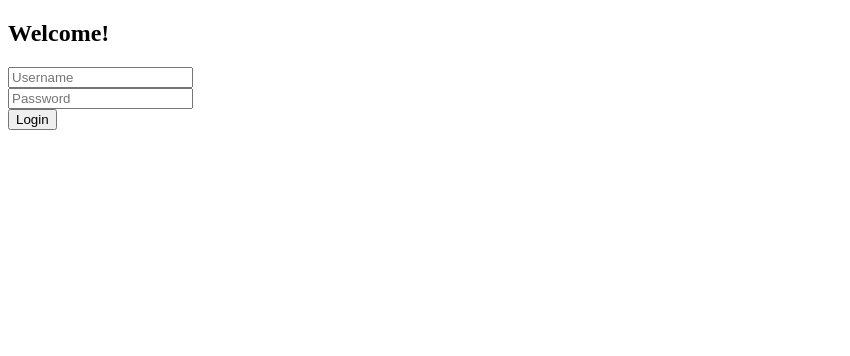
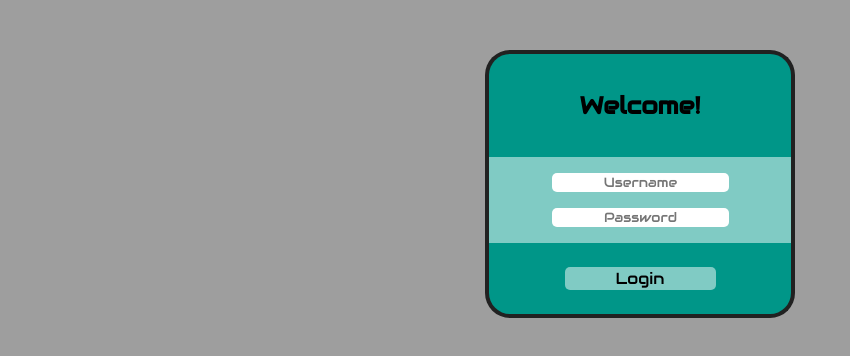
Before and after one commit to Jeremiahsvaren/login.slayer, a plain HTML site: page index.html in a window 1280 px wide. Shown: the whole page, without its empty margins (0-850 px from the left). Drawn offline with Linux system fonts and the light colour scheme.

Commit message:
Added correct stylesheet location

```diff
--- a/index.html
+++ b/index.html
@@ -5,7 +5,7 @@
 		<meta charset="utf-8">
 		<title>Login Page</title>
 		<link href='http://fonts.googleapis.com/css?family=Audiowide' rel='stylesheet' type='text/css'>
-		<link rel="stylesheet" type="text/css" href="styles.css" media="screen">
+		<link rel="stylesheet" type="text/css" href="stylesheets/stylesheet.css" media="screen">
 	</head>
 	<body>
 <!---------------Login Form-------------------->
```
